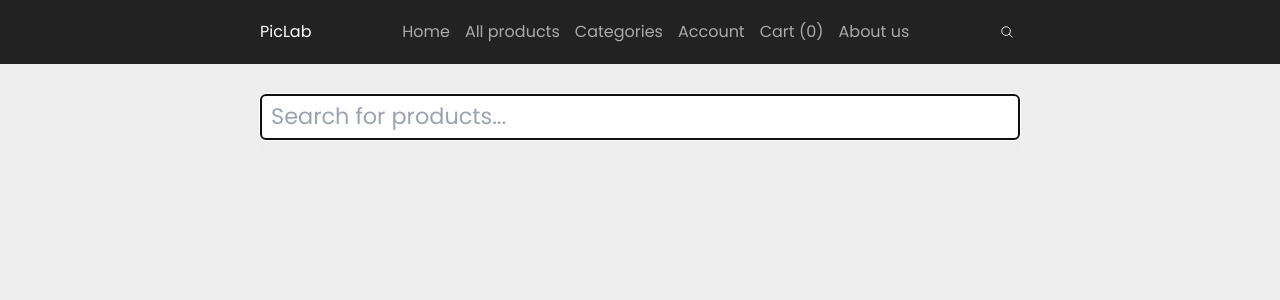
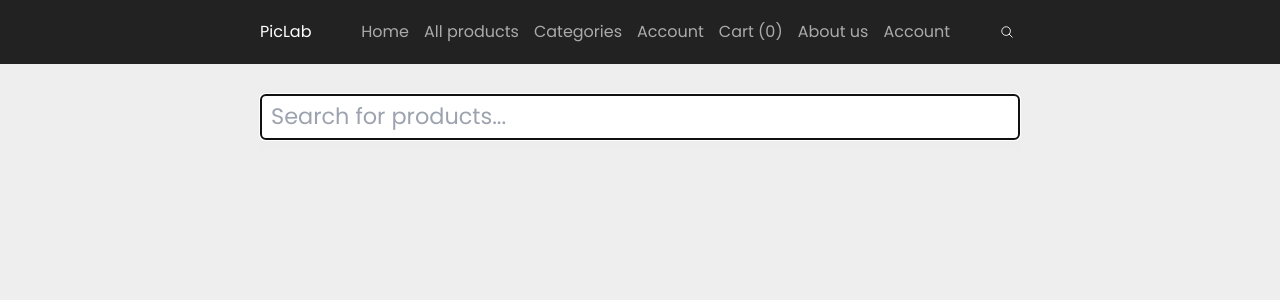
Before and after one commit to sniffex/piclab-front-nextjs, a Next.js app: page /search in a window 1280 px wide. Shown: the top 300 px of the page. Built offline with nearby package versions, Linux system fonts and the light colour scheme.

Commit message:
Update package.json and Header.js

```diff
--- a/components/Header.js
+++ b/components/Header.js
@@ -96,8 +96,9 @@ export default function Header() {
             <NavLink href={'/products'}>All products</NavLink>
             <NavLink href={'/categories'}>Categories</NavLink>
             <NavLink href={'/account'}>Account</NavLink>
-            <NavLink href={'/cart'}>Cart ({cartProducts.length - 0 })</NavLink>
+            <NavLink href={'/cart'}>Cart ({cartProducts.length })</NavLink>
             <NavLink href={'/aboutus'}>About us</NavLink>
+            <NavLink href={'/account'}>Account</NavLink>
           </StyledNav>
           <SideIcons>
             <Link href={'/search'}><SearchIcon /></Link>
--- a/package.json
+++ b/package.json
@@ -13,11 +13,12 @@
     "axios": "^1.3.4",
     "eslint": "8.36.0",
     "eslint-config-next": "^14.0.1",
+    "firebase": "^10.7.2",
     "lodash": "^4.17.21",
     "micro": "^10.0.1",
     "mongoose": "^7.0.2",
     "next": "^14.0.1",
-    "next-auth": "^4.21.1",
+    "next-auth": "^4.24.5",
     "next-reveal": "^1.0.6",
     "react": "^18.2.0",
     "react-dom": "^18.2.0",
```
Also changed, not shown: 2 other files (tests, documents, lock files or other folders).
